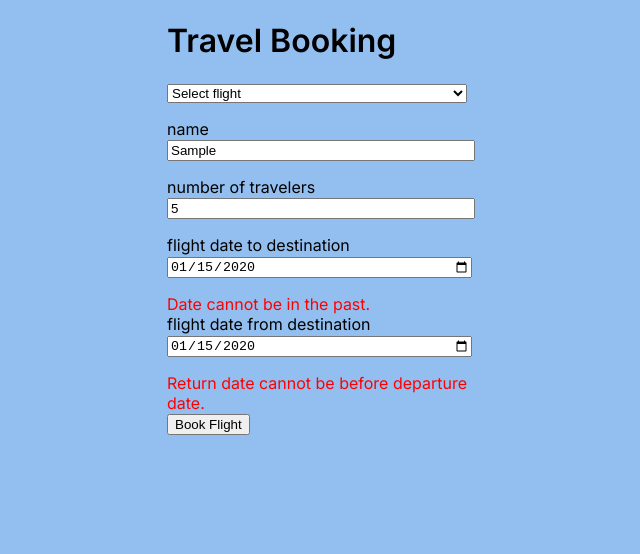
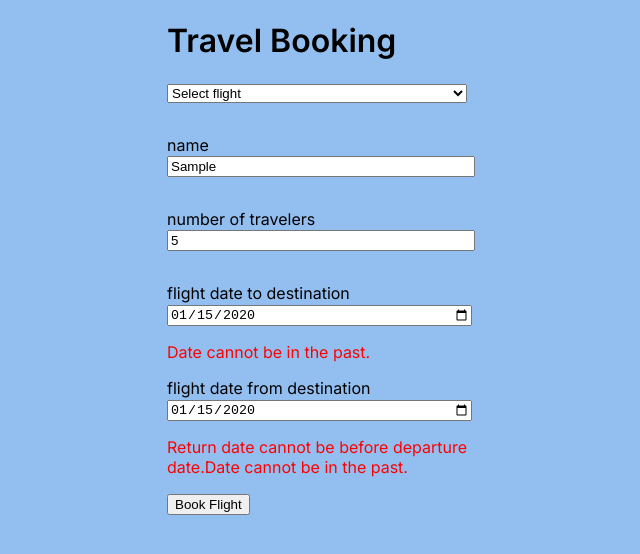
Before and after one commit to Biosaiber/travel-booking, an Angular app: page /flight-booking in a window 1280 px wide. Both pictures are taken after typing "Sample", "5", "2020-01-15", "2020-01-15" into the empty fields and a click on the button "Book Flight". Shown: the top 554 px of the page, without its empty margins (323-963 px from the left). Built offline with nearby package versions, Linux system fonts and the light colour scheme.

Commit message:
feat: closure of validation

```diff
--- a/src/app/flight-booking/flight-booking.css
+++ b/src/app/flight-booking/flight-booking.css
@@ -0,0 +1,3 @@
+.input-box {
+    margin-bottom: 16px;
+}
--- a/src/app/flight-booking/flight-booking.html
+++ b/src/app/flight-booking/flight-booking.html
@@ -39,6 +39,9 @@
     <div class="input-box">
         <label for="departureDate">flight date to destination</label>
         <input type="date" name="departureDate" id="departureDate" formControlName="departureDate">
+        @if (flightForm.controls.departureDate.touched && flightForm.controls.departureDate.errors?.['required']) {
+        <span class="errMessage">Field required!</span>
+        }
         @if ( flightForm.controls.departureDate.touched && flightForm.controls.departureDate.errors?.['pastDate']) {
         <span class="errMessage">Date cannot be in the past.</span>
         }
@@ -47,8 +50,14 @@
     <div class="input-box">
         <label for="returnDate">flight date from destination</label>
         <input type="date" name="returnDate" id="returnDate" formControlName="returnDate">
+        @if (flightForm.controls.returnDate.touched && flightForm.controls.returnDate.errors?.['required']) {
+        <span class="errMessage">Field required!</span>
+        }
         @if (flightForm.hasError('pastReturnDate')) {
         <span class="errMessage">Return date cannot be before departure date.</span>
+        }
+        @if ( flightForm.controls.returnDate.touched && flightForm.controls.returnDate.errors?.['pastDate']) {
+        <span class="errMessage">Date cannot be in the past.</span>
         }
     </div>
 
--- a/src/app/flight-booking/flight-booking.ts
+++ b/src/app/flight-booking/flight-booking.ts
@@ -19,7 +19,7 @@ export class FlightBooking implements OnInit {
     customerName: new FormControl("", [Validators.required, Validators.minLength(3)]),
     travelers: new FormControl("", [Validators.required, Validators.min(1)]),
     departureDate: new FormControl("", [Validators.required, this.noPastDateValidator]),
-    returnDate: new FormControl("", [Validators.required])
+    returnDate: new FormControl("", [Validators.required, this.noPastDateValidator])
   }, [this.dateOrderValidator]);
 
   noPastDateValidator(control: AbstractControl) {
```
